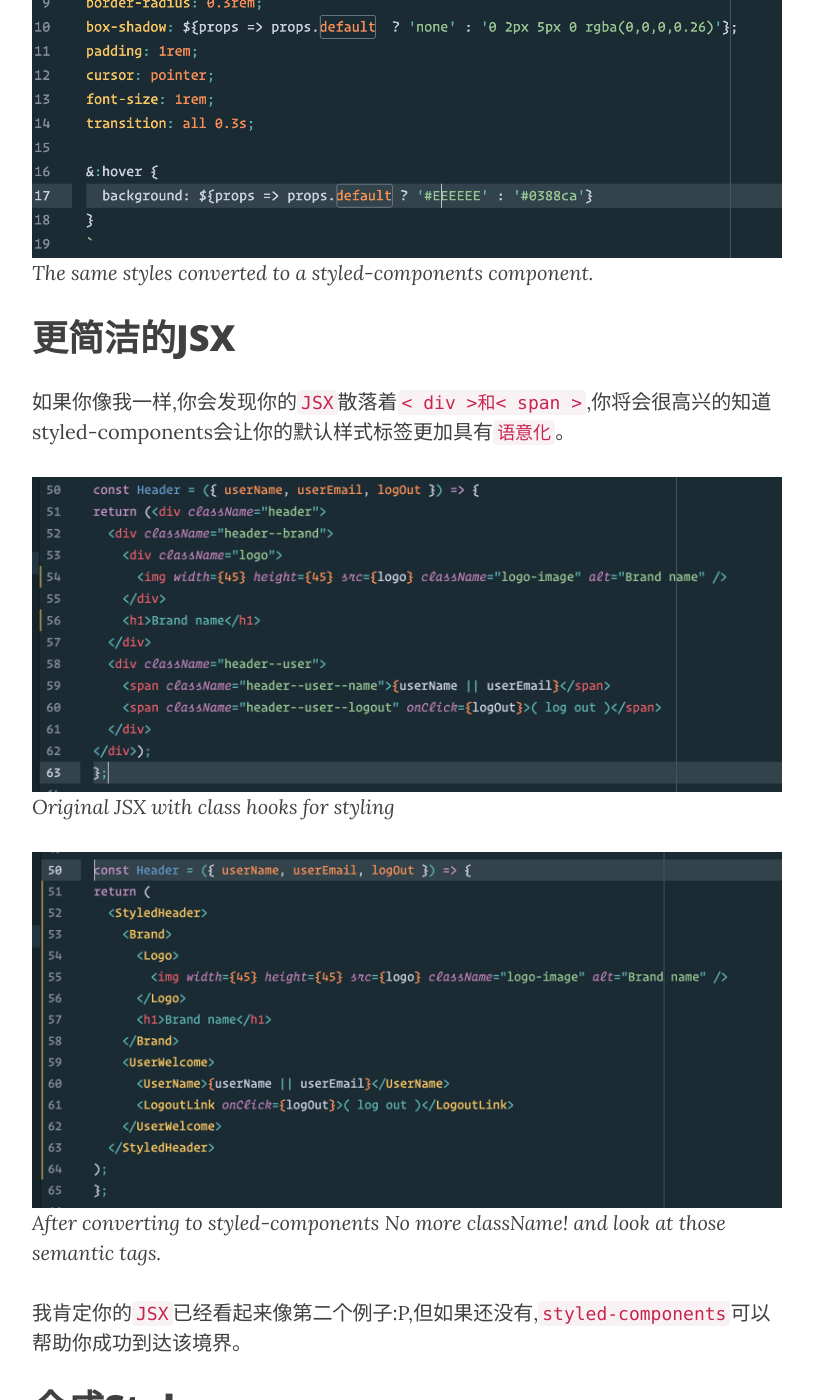
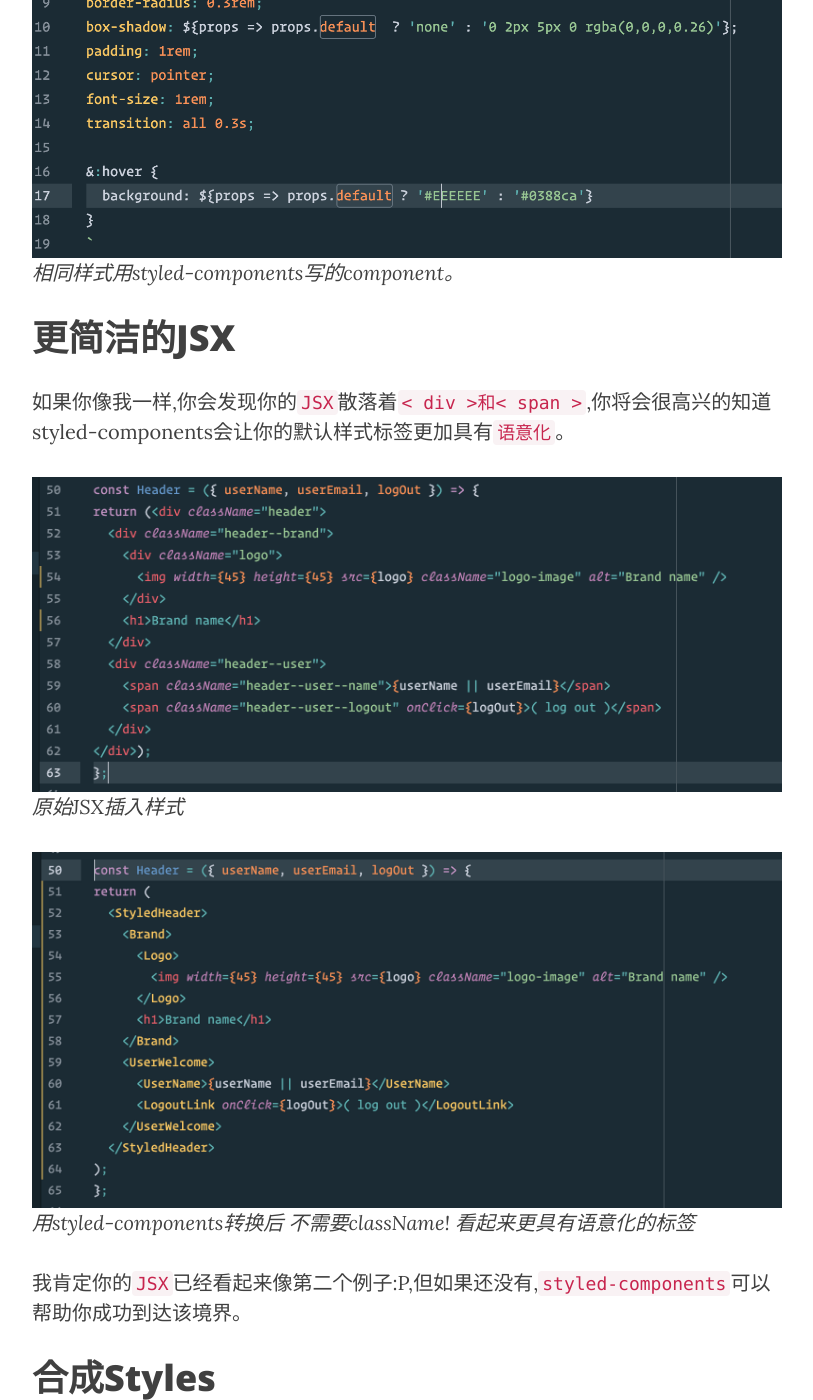
Before and after one commit to zhongjie-chen/blog, a Jekyll site: the page built from _posts/2016-12-21-我与styled-components有个约会.markdown, in a window 1280 px wide and 1400 px high, scrolled down 2917 px. Shown: the whole window, without its empty margins (233-1046 px from the left). Built offline with Jekyll 4.4.1, drawn with Linux system fonts in a browser that asks for light colours; nearby versions of some CDN libraries; comment, search, counter and statistics services are not loaded; some of the changed text lies outside the part shown.

Commit message:
image desc

```diff
--- a/_posts/2016-12-21-我与styled-components有个约会.markdown
+++ b/_posts/2016-12-21-我与styled-components有个约会.markdown
@@ -28,20 +28,20 @@
 这可以减少很大的代码量。当我们一开始将`CSS`转换成`styled-components`的形式,我们看到了戏剧性的改变。
 
 ![](/blog/img/sc_2.png)
-*A portion of our original CSS*
+*原始写法*
 
 ![](/blog/img/sc_3.png)
-*The same styles converted to a styled-components component.*
+*相同样式用styled-components写的component。*
 
 # 更简洁的JSX
 
 如果你像我一样,你会发现你的`JSX`散落着`< div >和< span >`,你将会很高兴的知道styled-components会让你的默认样式标签更加具有`语意化`。
 
 ![](/blog/img/sc_4.png)
-*Original JSX with class hooks for styling*
+*原始JSX插入样式*
 
 ![](/blog/img/sc_5.png)
-*After converting to styled-components No more className! and look at those semantic tags.*
+*用styled-components转换后 不需要className! 看起来更具有语意化的标签*
 
 我肯定你的`JSX`已经看起来像第二个例子:P,但如果还没有,`styled-components`可以帮助你成功到达该境界。
 
@@ -52,7 +52,7 @@
 这是因为`styled-components`是通过组件的形式,而不是`DOM`元素。
 
 ![](/blog/img/sc_6.png)
-*Here we compose Message into two new components, Success and Danger.*
+*组合Message形成两个新的components, Success和Danger。*
 
 # Prop过滤
 
@@ -63,10 +63,10 @@
 为了避免上述`unknown-prop`警告我们开始过滤`props`不是有效的`DOM props`。因垂死听的是`styled-components`已经在内部很好得解决了这个问题,我们避免去做有效属性的白名单。
 
 ![](/blog/img/sc_7.png)
-*We had a function to filter DOM props that we could use to ensure only valid DOM props were passed to things like  &gt;span&lt;*
+*我们有一个函数来过滤DOM Props，只让有效的Props传进DOM里面，比如&lt;span&gt;*
 
 ![](/blog/img/sc_8.png)
-*Using styled-components we get this whitelist for free, even if we don’t need any styles!*
+*使用styled-components我们可以免费得到白名单, 即使我们不需要任何样式!*
 
 以上是我们自从开始使用`styled-components`得出来的好处，随着使用时间的推移我相信将会有更多好处。
 
```
